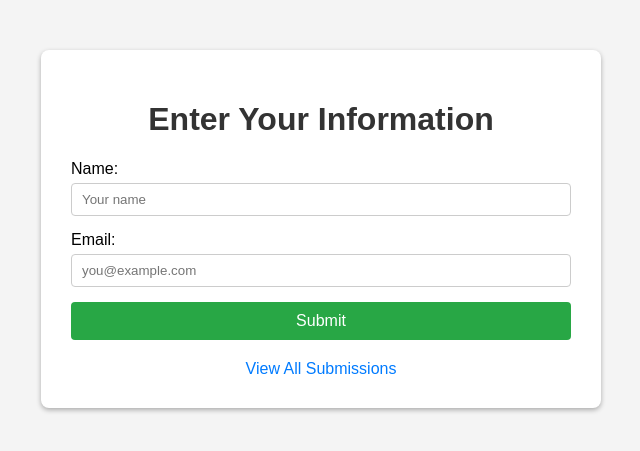
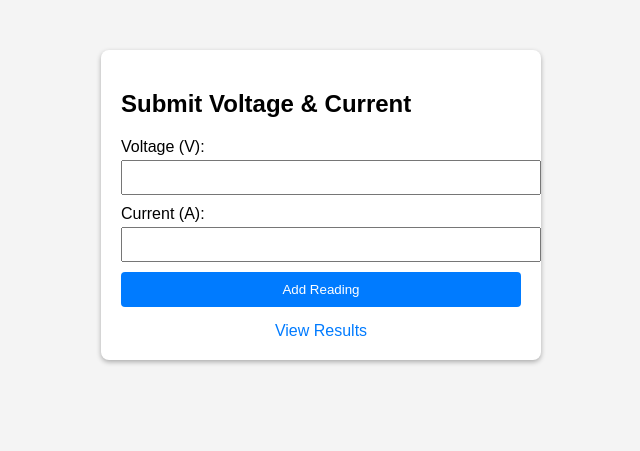
Before and after one commit to Rachitjain24/Measurement-Assignment, a Flask app: page / in a window 1280 px wide. Shown: the top 451 px of the page, without its empty margins (319-959 px from the left). Run offline with Flask 3, Linux system fonts and the light colour scheme.

```diff
--- a/app.py
+++ b/app.py
@@ -1,48 +1,59 @@
-from flask import Flask, request, render_template, abort
-import subprocess
+from flask import Flask, render_template, request, redirect, url_for
+import os, numpy as np
 
 app = Flask(__name__)
+DATA_FILE = "data.txt"
+
+def read_data():
+    Vs, Is = [], []
+    if os.path.exists(DATA_FILE):
+        with open(DATA_FILE) as f:
+            for line in f:
+                try:
+                    v, i = line.strip().split(',')
+                    Vs.append(float(v)); Is.append(float(i))
+                except ValueError:
+                    continue
+    return np.array(Vs), np.array(Is)
 
 @app.route('/')
 def index():
-    # Render the HTML form
     return render_template('index.html')
 
 @app.route('/submit', methods=['POST'])
 def submit():
-    # Collect form data
-    name  = request.form.get('name', '')
-    email = request.form.get('email', '')
+    V = request.form.get('voltage', type=float)
+    I = request.form.get('current', type=float)
+    with open(DATA_FILE, 'a') as f:
+        f.write(f"{V},{I}\n")
+    return redirect(url_for('results'))
 
-    # Invoke the Perl processor, passing form data on stdin
-    proc = subprocess.run(
-        ['perl', 'scripts/process.pl'],
-        input=f"name={name}&email={email}",
-        capture_output=True,
-        text=True,
+@app.route('/results')
+def results():
+    Vs, Is = read_data()
+    # pack for Chart.js
+    points = [{"x": float(v), "y": float(i)} for v, i in zip(Vs, Is)]
+
+    slope = intercept = err_slope = err_intercept = None
+
+    if Vs.size >= 2:
+        # best‐fit line
+        m, b = np.polyfit(Vs, Is, 1)
+        slope, intercept = float(m), float(b)
+        # only compute covariance (errors) if you have >2 points
+        if Vs.size > 2:
+            _, cov = np.polyfit(Vs, Is, 1, cov=True)
+            err_slope, err_intercept = map(float, np.sqrt(np.diag(cov)))
+
+    return render_template(
+        'results.html',
+        points=points,
+        slope=slope,
+        intercept=intercept,
+        err_slope=err_slope,
+        err_intercept=err_intercept
     )
 
-    # If the Perl script failed, return a 500 with stderr
-    if proc.returncode != 0:
-        return abort(500, f"Error running process.pl:\n{proc.stderr}")
-
-    # Otherwise return its stdout (the generated HTML)
-    return proc.stdout
-
-@app.route('/view')
-def view():
-    # Invoke the Perl viewer to render the table
-    proc = subprocess.run(
-        ['perl', 'scripts/view.pl'],
-        capture_output=True,
-        text=True,
-    )
-
-    if proc.returncode != 0:
-        return abort(500, f"Error running view.pl:\n{proc.stderr}")
-
-    return proc.stdout
-
 if __name__ == '__main__':
-    # Run on all interfaces, port 5000, with debug enabled
-    app.run(host='0.0.0.0', port=3500, debug=True)
+    open(DATA_FILE, 'a').close()
+    app.run(host='0.0.0.0', port=5000, debug=True)
--- a/data.txt
+++ b/data.txt
@@ -1,2 +1,8 @@
 Rachit Jain,rachitjain24@gmail.com
 Rachit Jain,rachitjain24@gmail.com
+Rachit Jain,rachitjain24@gmail.com
+12.0,15.0
+2.0,1.0
+3.5,2.2
+5.0,2.9
+9.0,3.0
--- a/templates/index.html
+++ b/templates/index.html
@@ -2,80 +2,41 @@
 <html lang="en">
 <head>
   <meta charset="UTF-8">
-  <title>Submit Your Info</title>
+  <title>Enter Voltage & Current</title>
   <style>
-    body {
-      font-family: Arial, sans-serif;
-      background-color: #f4f4f4;
-      margin: 0; padding: 0;
+    body { font-family: Arial, sans-serif; background:#f4f4f4; margin:0 }
+    .card { max-width:400px; margin:50px auto; background:#fff;
+            padding:20px; border-radius:8px;
+            box-shadow:0 2px 5px rgba(0,0,0,0.3); }
+    label { display:block; margin-bottom:10px }
+    input { width:100%; padding:8px; margin-top:4px; }
+    button {
+      width:100%; padding:10px; background:#007bff;
+      color:#fff; border:none; border-radius:4px;
+      cursor:pointer;
     }
-    .container {
-      max-width: 500px;
-      margin: 50px auto;
-      background: #fff;
-      padding: 30px;
-      box-shadow: 0 2px 5px rgba(0,0,0,0.3);
-      border-radius: 8px;
-    }
-    h1 {
-      text-align: center;
-      color: #333;
-    }
-    form label {
-      display: block;
-      margin-bottom: 15px;
-    }
-    form input[type="text"],
-    form input[type="email"] {
-      width: 100%;
-      padding: 8px 10px;
-      margin-top: 5px;
-      border: 1px solid #ccc;
-      border-radius: 4px;
-      box-sizing: border-box;
-    }
-    button {
-      width: 100%;
-      padding: 10px;
-      background: #28a745;
-      border: none;
-      color: #fff;
-      font-size: 16px;
-      border-radius: 4px;
-      cursor: pointer;
-    }
-    button:hover {
-      background: #218838;
-    }
-    .view-link {
-      text-align: center;
-      margin-top: 20px;
-    }
-    .view-link a {
-      color: #007bff;
-      text-decoration: none;
-    }
-    .view-link a:hover {
-      text-decoration: underline;
-    }
+    button:hover { background:#0056b3; }
+    .link { text-align:center; margin-top:15px }
+    .link a { color:#007bff; text-decoration:none }
+    .link a:hover { text-decoration:underline }
   </style>
 </head>
 <body>
-  <div class="container">
-    <h1>Enter Your Information</h1>
+  <div class="card">
+    <h2>Submit Voltage &amp; Current</h2>
     <form action="/submit" method="post">
       <label>
-        Name:
-        <input type="text" name="name" placeholder="Your name" required>
+        Voltage (V):
+        <input type="number" step="any" name="voltage" required>
       </label>
       <label>
-        Email:
-        <input type="email" name="email" placeholder="you@example.com" required>
+        Current (A):
+        <input type="number" step="any" name="current" required>
       </label>
-      <button type="submit">Submit</button>
+      <button type="submit">Add Reading</button>
     </form>
-    <div class="view-link">
-      <a href="/view">View All Submissions</a>
+    <div class="link">
+      <a href="/results">View Results</a>
     </div>
   </div>
 </body>
```
Also changed, not shown: templates/results.html (added, +98 -0 lines), 2 other files.
